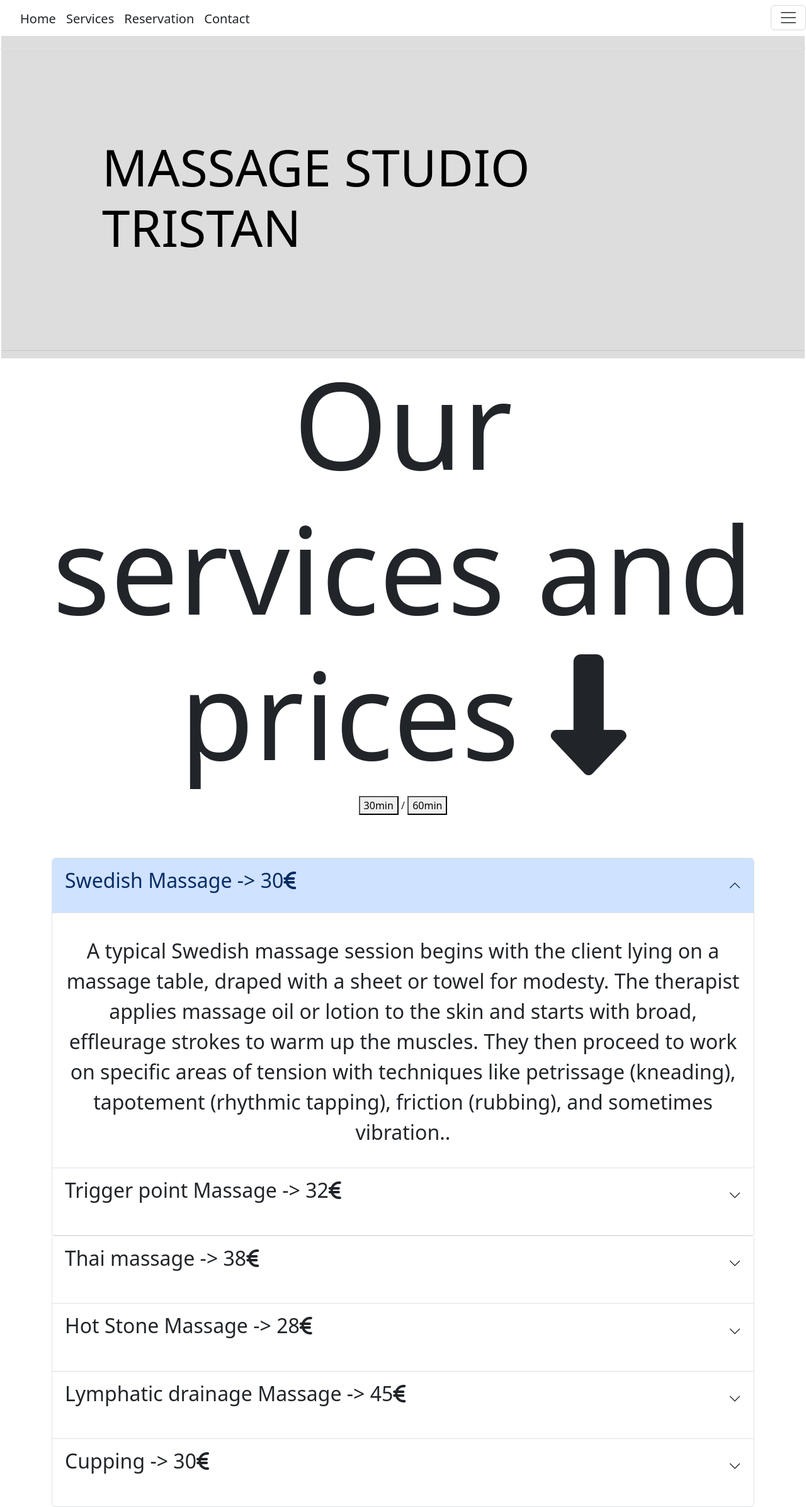
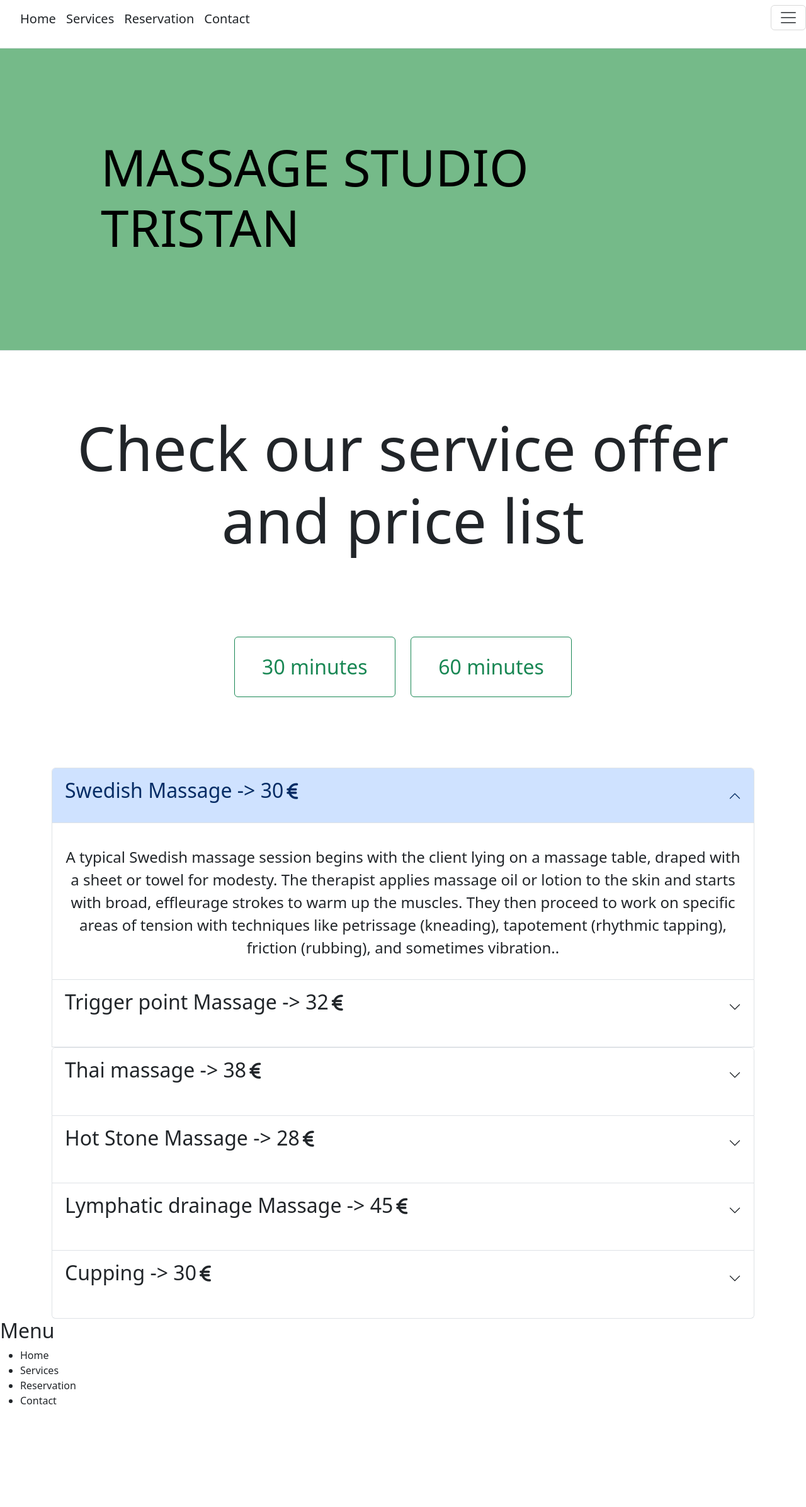
Before and after one commit to 3s7an/massage-studio-tristaan, a PHP site: page /services in a window 1280 px wide. Shown: the whole page at 63% size. After the commit the page ends 2230 px from the top, so only its background shows below. Run offline with PHP 8.4, Linux system fonts and the light colour scheme.

Commit message:
services - dostylovanie

```diff
--- a/app.js
+++ b/app.js
@@ -13,21 +13,21 @@ let cupping = document.querySelector(".cupping");
 
 
 tlacitko2.addEventListener("click", function(){
-    swedish.innerHTML = '60<i class="fa-solid fa-euro-sign">';
-    trigger.innerHTML ='64<i class="fa-solid fa-euro-sign">';
-    thai.innerHTML = '76<i class="fa-solid fa-euro-sign">';;
-    hot.innerHTML = '50<i class="fa-solid fa-euro-sign">';;
-    lymphatic.innerHTML = '90<i class="fa-solid fa-euro-sign">';;
-    cupping.innerHTML = '60<i class="fa-solid fa-euro-sign">';;
+    swedish.innerHTML = '60';
+    trigger.innerHTML ='64';
+    thai.innerHTML = '76';
+    hot.innerHTML = '50';
+    lymphatic.innerHTML = '90';
+    cupping.innerHTML = '60';
 });
 
 tlacitko1.addEventListener("click", function(){
-    swedish.innerHTML = '30<i class="fa-solid fa-euro-sign">';;
-    trigger.innerHTML = '32<i class="fa-solid fa-euro-sign">';;
-    thai.innerHTML = '38<i class="fa-solid fa-euro-sign">';;
-    hot.innerHTML = '25<i class="fa-solid fa-euro-sign">';;
-    lymphatic.innerHTML = '45<i class="fa-solid fa-euro-sign">';;
-    cupping.innerHTML = '30<i class="fa-solid fa-euro-sign">';;
+    swedish.innerHTML = '30';
+    trigger.innerHTML = '32';
+    thai.innerHTML = '38';
+    hot.innerHTML = '25';
+    lymphatic.innerHTML = '45';
+    cupping.innerHTML = '30';
 });
 
 // -- koniec sekcie pre zmenu cien masazi
--- a/css/login.css
+++ b/css/login.css
@@ -24,7 +24,3 @@ body {
   border-top-left-radius: 0;
   border-top-right-radius: 0;
 }
-
-#heslo {
-  display:flex;
-}
--- a/css/style.css
+++ b/css/style.css
@@ -165,28 +165,15 @@ button {
 }
 
 
-footer {
-    padding-top:5em;
-    display: flex;
-    justify-content: space-around;
-    background-color: rgba(79, 38, 6, 0.374);
-    flex-direction: column;
-    align-items: center;
-}
 
-
-footer ul{
-    list-style: none;
-    padding:2em;
-    font-size: 30px;
-    text-align: center;
-    font-family: "Shadows Into Light", cursive;
-  font-weight: 400;
-  font-style: normal;
-}
 
 #accordion-exaple {
     margin-top: 20px;
+}
+
+.accordion-item p {
+    font-size: 2em;
+    font-weight: 500;
 }
 
 
@@ -197,6 +184,11 @@ footer ul{
 
   }
 
+  #services-description {
+    font-size: 1.5em;
+    font-weight: 400;
+  }
+
 
 
   .pozadie {
@@ -205,6 +197,7 @@ footer ul{
     justify-content: center;
     align-items: center;
     font-size: 6em;
+    background-color: rgb(55 156 85 / 69%);
 
 
     background-repeat: no-repeat;
@@ -216,9 +209,9 @@ footer ul{
 }
 
 .pozadie h1{
-border: 2px solid white;
+
 padding: 2em;
-background-color: rgba(128, 128, 128, 0.268);
+
 font-size: 5rem;
 }
 
@@ -229,8 +222,18 @@ nav ul {
 
 
 #services {
-    font-size: 12em;
-    margin-bottom: 2em;
+    font-size: 6em;
+    margin: 1em 0em 1em 0em;
+}
+
+.btn-outline-success {
+
+    height: 3em;
+    width: 8em;
+    font-size:2em;
+    margin:1em 10px 2em 10px;
+
+
 }
 
 .home-nadpis {
@@ -262,8 +265,18 @@ nav ul {
     margin-right: 20px;
 }
 
+#services-euro-icon {
+    font-size: 0.9em;
+    margin-left: 5px;
+
+}
+
 #reservation-form-icon {
     margin-right: 20px;
+}
+
+.reservation-last-paragraph{
+    margin-bottom: 3em;
 }
 
 .reservation-forms {
@@ -278,3 +291,7 @@ nav ul {
 .reservation-forms input::placeholder{
     font-size: 2em;
 }
+
+.reservation-ending-message {
+    margin-top: 1em;
+}
--- a/index.php
+++ b/index.php
@@ -121,6 +121,20 @@ if (array_key_exists("odhlasit", $_POST)) {
   ?>
     </div>
   </section>
+
+   <footer>
+    <h2>Menu</h2>
+   <ul>
+            <?php
+            //dynamicke zobrazenie nazvov stranky do UL-ka
+              foreach($zoznam as $klucStranky => $hodnota)
+              {
+                if($hodnota->id != "404")
+              echo "<li><a class='navbar-brand text-dark'  href='?stranka=$hodnota->id'>{$hodnota->menu}</a></li>";
+              }
+              ?>
+            </ul>
+   </footer>
 </body>
 
 <script src="app.js"></script>
--- a/reservation.php
+++ b/reservation.php
@@ -13,7 +13,7 @@
     <p id="reservation-booking-message">Let´s book a massage right now!</p>
     <p><i class="fa-solid fa-phone" id="reservation-telephone-icon"></i>You can call us at : 602229520</p>
     <p><i class="fa-solid fa-envelope" id="reservation-mail-icon"></i>Write email on : tristan.prekop13@gmail.com</p>
-    <p><i class="fa-brands fa-wpforms" id="reservation-form-icon"></i>or simply use reservation form below</p>
+    <p class="reservation-last-paragraph"><i class="fa-brands fa-wpforms" id="reservation-form-icon"></i>or simply use reservation form below</p>
 
     <form method="post">
         <div class="reservation-forms">
@@ -21,10 +21,11 @@
         <input type="text" placeholder="Mobile number">
             <input type="email" placeholder="Email">
                 <input type="textarea" placeholder="Message">
+                    <button type="submit" name="reservation-send">Send</button>
         </div>
     </form>
 
-    <p>We look forward to your visit, see you soon.</p>
+    <p class="reservation-ending-message">We look forward to your visit, see you soon.</p>
 
 
 
--- a/services.php
+++ b/services.php
@@ -9,19 +9,19 @@
     <link rel="stylesheet" href="./css/style.css">
 </head>
 <body>
-    <h2 class="text-center mb-3" id="services">Our services and prices <i class="fa-solid fa-down-long"></i></h2>
-        <button type="button" id="polhodka">30min</button> / <button type="button" id="hodka">60min</button>
+    <h2 class="text-center" id="services">Check our service offer and price list</h2>
+        <button type="button" class="btn btn-outline-success" id="polhodka">30 minutes</button> <button type="button" class="btn btn-outline-success" id="hodka">60 minutes</button>
         <div class="accordion" id="accordionExample">
 
         <div class="accordion-item mt-5">
           <h3 class="accordion-header">
             <button class="accordion-button" type="button" data-bs-toggle="collapse" data-bs-target="#collapseOne" aria-expanded="true" aria-controls="collapseOne">
-            <p>Swedish Massage -> <span class="swedish">30<i class="fa-solid fa-euro-sign"></i></span></p>
+            <p>Swedish Massage -> <span class="swedish">30</span><i class="fa-solid fa-euro-sign" id="services-euro-icon"></i></p>
             </button>
           </h3>
           <div id="collapseOne" class="accordion-collapse collapse show" data-bs-parent="#accordionExample">
             <div class="accordion-body">
-                <p>
+                <p id="services-description">
                     A typical Swedish massage session begins with the client lying on a massage table, draped with a sheet or towel for modesty. The therapist applies massage oil or lotion to the skin and starts with broad, effleurage strokes to warm up the muscles. They then proceed to work on specific areas of tension with techniques like petrissage (kneading), tapotement (rhythmic tapping), friction (rubbing), and sometimes vibration..
                    </p>
             </div>
@@ -31,12 +31,12 @@
         <div class="accordion-item">
           <h3 class="accordion-header">
             <button class="accordion-button collapsed" type="button" data-bs-toggle="collapse" data-bs-target="#collapseTwo" aria-expanded="false" aria-controls="collapseTwo">
-              <p>Trigger point Massage -> <span class="trigger">32<i class="fa-solid fa-euro-sign"></i></span></p>
+              <p>Trigger point Massage -> <span class="trigger">32</span><i class="fa-solid fa-euro-sign" id="services-euro-icon"></i></p>
             </button>
           </h3>
           <div id="collapseTwo" class="accordion-collapse collapse" data-bs-parent="#accordionExample">
             <div class="accordion-body">
-                <p>
+            <p id="services-description">
                 <i>Trigger point massage</i> is a technique used to alleviate muscle pain and dysfunction caused by trigger points. Trigger points are localized areas of muscle tightness or "knots" that can cause pain, restricted movement, and referred pain in other parts of the body.
 
             </div>
@@ -46,13 +46,13 @@
         <div class="accordion-item">
           <h3 class="accordion-header">
             <button class="accordion-button collapsed" type="button" data-bs-toggle="collapse" data-bs-target="#collapseThree" aria-expanded="false" aria-controls="collapseThree">
-              <p>Thai massage -> <span class="thai">38<i class="fa-solid fa-euro-sign"></i></span></p>
+              <p>Thai massage -> <span class="thai">38</span><i class="fa-solid fa-euro-sign" id="services-euro-icon"></i></p>
             </button>
           </h3>
           <div id="collapseThree" class="accordion-collapse collapse" data-bs-parent="#accordionExample">
             <div class="accordion-body">
-                <p>
-                    During a Thai massage session, the recipient typically lies on a padded mat on the floor while the practitioner uses their hands, elbows, knees, and feet to apply pressure along energy lines and specific points of the body. The session involves a series of rhythmic compressions, stretches, and passive joint movements, aiming to improve flexibility, relieve muscle tension, and balance the body's energy systems <br> Price: 60e
+            <p id="services-description">
+                    During a Thai massage session, the recipient typically lies on a padded mat on the floor while the practitioner uses their hands, elbows, knees, and feet to apply pressure along energy lines and specific points of the body. The session involves a series of rhythmic compressions, stretches, and passive joint movements, aiming to improve flexibility, relieve muscle tension, and balance the body's energy systems
                 </p>
             </div>
           </div>
@@ -61,12 +61,12 @@
         <div class="accordion-item">
             <h3 class="accordion-header">
               <button class="accordion-button collapsed" type="button" data-bs-toggle="collapse" data-bs-target="#collapseFour" aria-expanded="false" aria-controls="collapseThree">
-                <p>Hot Stone Massage -> <span class="hot">28<i class="fa-solid fa-euro-sign"></i></span></p>
+                <p>Hot Stone Massage -> <span class="hot">28</span><i class="fa-solid fa-euro-sign" id="services-euro-icon"></i></p>
               </button>
             </h3>
             <div id="collapseFour" class="accordion-collapse collapse" data-bs-parent="#accordionExample">
               <div class="accordion-body">
-                <p>
+              <p id="services-description">
                 During a hot stone massage session, smooth, flat stones, typically made of basalt, a type of volcanic rock known for its heat retention properties, are heated in water to a specific temperature. The stones are then placed strategically on the body, often along the spine, on the palms of the hands, or between the toes, to help relax muscles and improve energy flow.
                 </p>
               </div>
@@ -76,12 +76,12 @@
           <div class="accordion-item">
             <h3 class="accordion-header">
               <button class="accordion-button collapsed" type="button" data-bs-toggle="collapse" data-bs-target="#collapseFive" aria-expanded="false" aria-controls="collapseThree">
-               <p>Lymphatic drainage Massage -> <span class="lymphatic">45<i class="fa-solid fa-euro-sign"></i></span></p>
+               <p>Lymphatic drainage Massage -> <span class="lymphatic">45</span><i class="fa-solid fa-euro-sign" id="services-euro-icon"></i></p>
               </button>
             </h3>
             <div id="collapseFive" class="accordion-collapse collapse" data-bs-parent="#accordionExample">
               <div class="accordion-body">
-                <p>
+              <p id="services-description">
                 During a lymphatic drainage massage session, the therapist uses gentle, rhythmic strokes and light pressure to stimulate the lymphatic vessels and encourage the movement of lymph fluid. The massage strokes typically follow the pathways of the lymphatic system, focusing on areas where lymph nodes are located, such as the neck, armpits, and groin.
                 </p>
               </div>
@@ -91,13 +91,13 @@
           <div class="accordion-item">
             <h3 class="accordion-header">
               <button class="accordion-button collapsed" type="button" data-bs-toggle="collapse" data-bs-target="#collapseSix" aria-expanded="false" aria-controls="collapseThree">
-                <p>Cupping -> <span class="cupping">30<i class="fa-solid fa-euro-sign"></i></span></p>
+                <p>Cupping -> <span class="cupping">30</span><i class="fa-solid fa-euro-sign" id="services-euro-icon"></i></p>
 
               </button>
             </h3>
             <div id="collapseSix" class="accordion-collapse collapse" data-bs-parent="#accordionExample">
               <div class="accordion-body">
-                 <p>
+              <p id="services-description">
                     <i>Cupping</i> is a therapeutic technique that involves placing cups on the skin to create suction. It's an ancient practice that has been used for thousands of years in various cultures, including traditional Chinese medicine, Egyptian medicine, and Middle Eastern folk medicine.
                     <br>
                     There are different methods of cupping, but the most common ones involve using glass, silicone, or plastic cups. The cups are typically heated or a vacuum pump is used to create suction, and then they are placed on specific areas of the body.
```
Also changed, not shown: css/services.css (deleted, +0 -11 lines).
